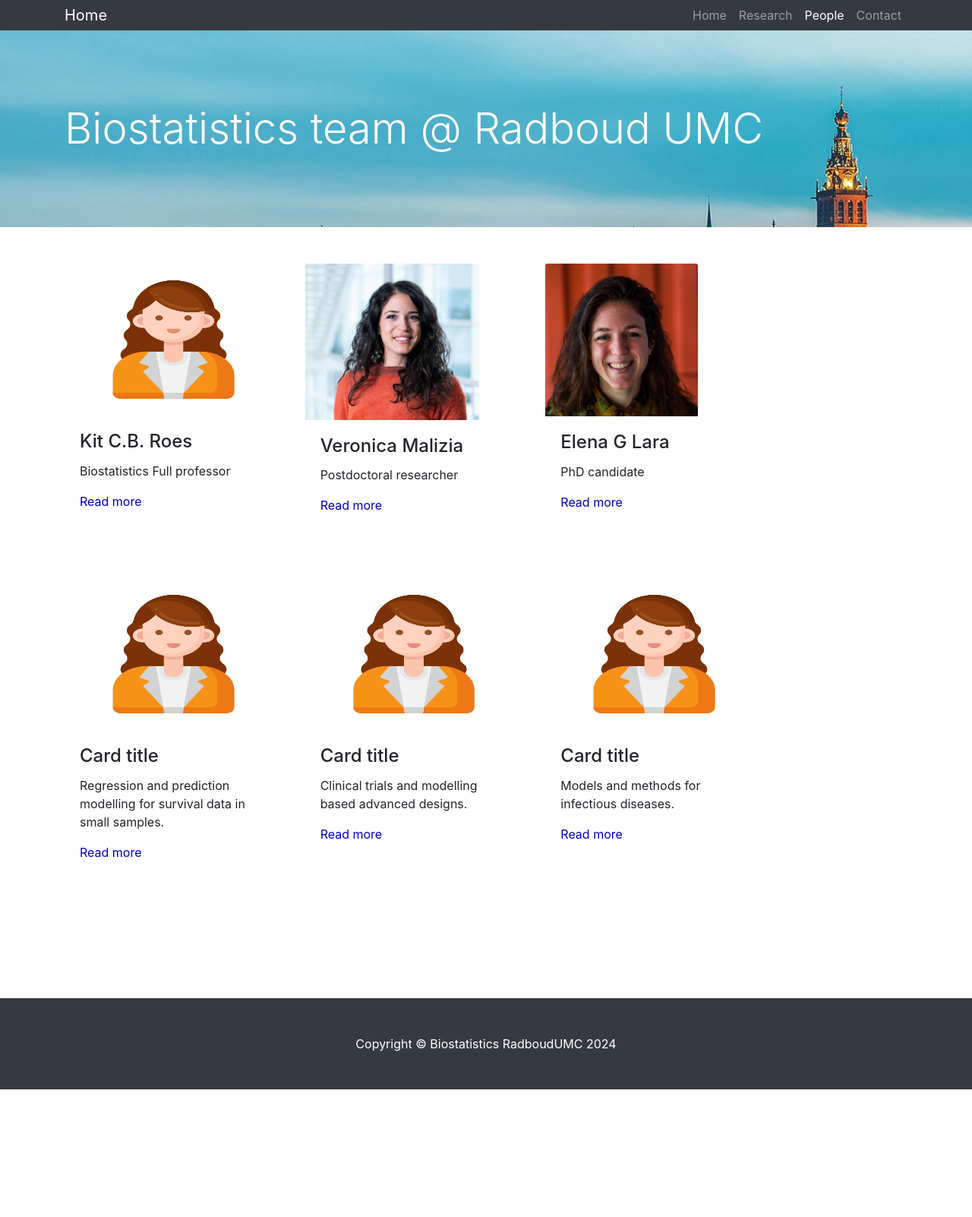
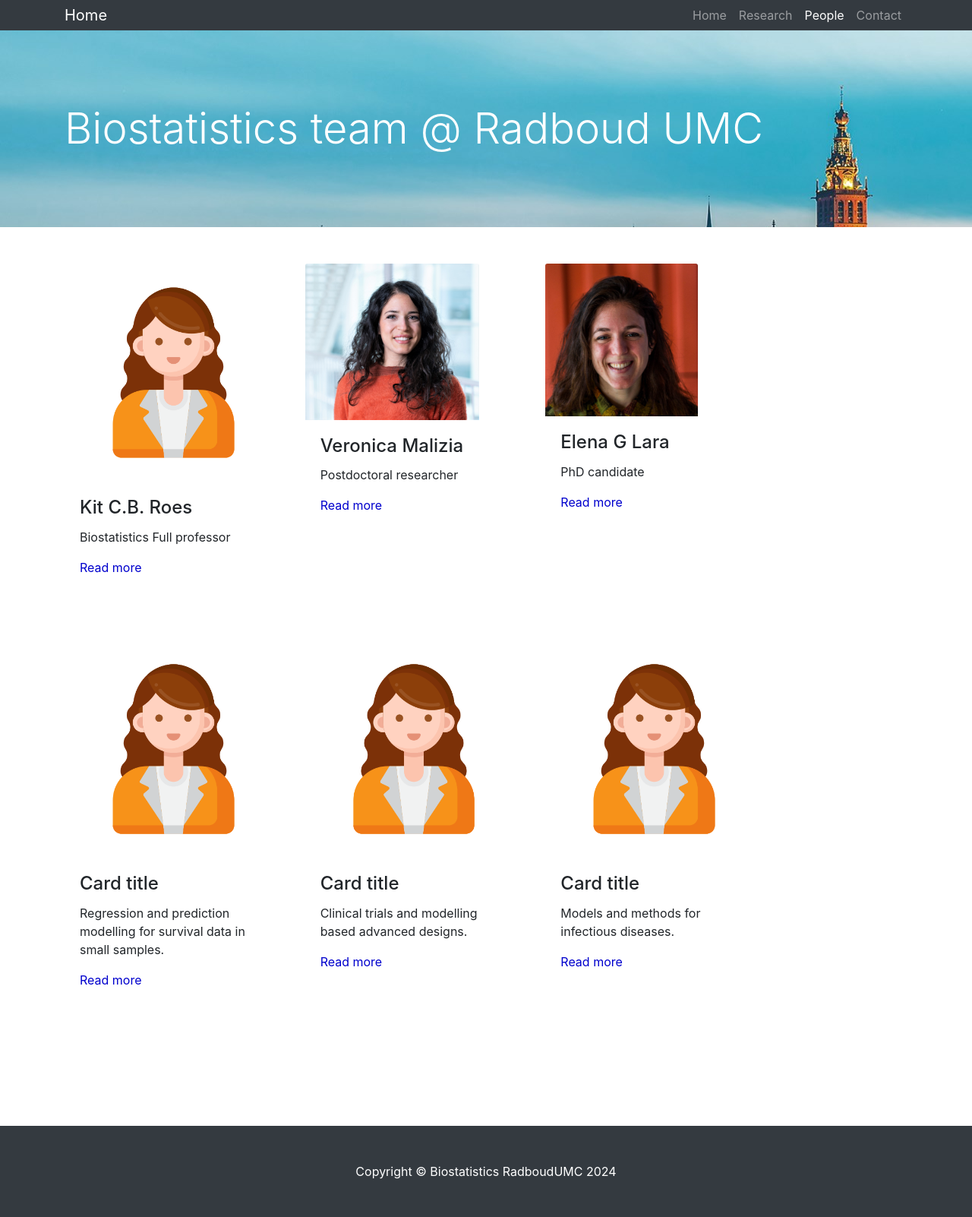
Before and after one commit to radboudumc-biostatistics/radboudumc-biostatistics.github.io, a Jekyll site: the page built from _pages/people.html, in a window 1280 px wide. Shown: the whole page at 76% size. Built offline with Jekyll 4.4.1, drawn with Linux system fonts in a browser that asks for light colours; our own code applies the rules of GitHub Pages for plain Markdown files; before the commit the page ends 1434 px from its top, so only the background shows below that.

Commit message:
update pictures 8

```diff
--- a/_pages/_pages_people/elena.html
+++ b/_pages/_pages_people/elena.html
@@ -16,6 +16,6 @@
         The work is carried out under the supervision of Kit Roes, Joanna in 't Hout and Steven Teerenstra.</p>
     </div>
     <div class="col-4">
-        <img class="card-img-top" src="/assets/pictures/elena_picture.jpeg" alt="" width="150" height="200" style="width:75%"/>
+        <img class="card-img-top" src="/assets/pictures/elena_picture.jpeg" alt="" width="75%" height="100%" style="width:75%"/>
     </div>
 </div>
--- a/_pages/people.html
+++ b/_pages/people.html
@@ -19,7 +19,7 @@
 <div class="row">
   <div class="col-md-4 mb-5">
     <div class="card border-0">
-      <img class="card-img-top" src="/assets/pictures/person.png" alt="" width="300" height="200"/>
+      <img class="card-img-top" src="/assets/pictures/person.png" alt="" width="100%" height="75%"/>
       <div class="card-body">
         <h4 class="card-title">Kit C.B. Roes</h4>
         <p class="card-text">
@@ -35,7 +35,7 @@
   </div>
   <div class="col-md-4 mb-5">
     <div class="card border-0">
-      <img class="card-img-top" src="/assets/pictures/Veronica.jpg" alt=""  style="width:80%"/>
+      <img class="card-img-top" src="/assets/pictures/Veronica.jpg" alt="" width="100%" height="75%" style="width:80%"/>
       <div class="card-body">
         <h4 class="card-title">Veronica Malizia</h4>
         <p class="card-text">
@@ -69,7 +69,7 @@
 <!-- Second row -->
 <div class="col-md-4 mb-5">
   <div class="card border-0">
-    <img class="card-img-top" src="/assets/pictures/person.png" alt="" width="300" height="200"/>
+    <img class="card-img-top" src="/assets/pictures/person.png" alt="" width="100%" height="75%"/>
       <div class="card-body">
         <h4 class="card-title">Card title</h4>
         <p class="card-text">
@@ -85,7 +85,7 @@
   </div>
   <div class="col-md-4 mb-5">
     <div class="card border-0">
-      <img class="card-img-top" src="/assets/pictures/person.png" alt="" width="300" height="200"/>
+      <img class="card-img-top" src="/assets/pictures/person.png" alt="" width="100%" height="75%"/>
       <div class="card-body">
         <h4 class="card-title">Card title</h4>
         <p class="card-text">
@@ -101,7 +101,7 @@
   </div>
   <div class="col-md-4 mb-5">
     <div class="card border-0">
-      <img class="card-img-top" src="/assets/pictures/person.png" alt="" width="300" height="200"/>
+      <img class="card-img-top" src="/assets/pictures/person.png" alt="" width="100%" height="75%"/>
       <div class="card-body">
         <h4 class="card-title">Card title</h4>
         <p class="card-text">
```
Also changed, not shown: _pages/_pages_people/veronica.md (+1 -1 lines).
